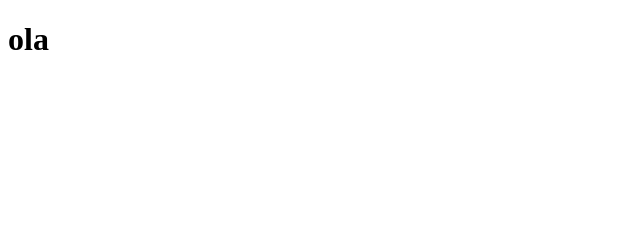
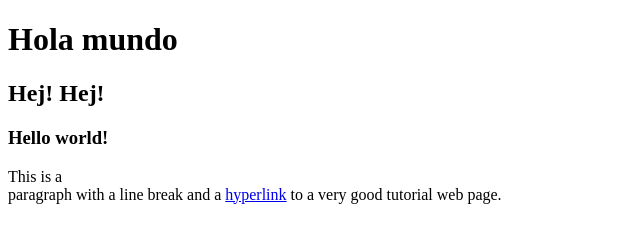
Before and after one commit to alvartapp/Lab1HTML, a plain HTML site: page index.html in a window 1280 px wide. Shown: the whole page, without its empty margins (0-640 px from the left). Drawn offline with Linux system fonts and the light colour scheme.

Commit message:
Parte segunda

```diff
--- a/index.html
+++ b/index.html
@@ -4,10 +4,15 @@
     <meta charset="UTF-8">
     <meta http-equiv="X-UA-Compatible" content="IE=edge">
     <meta name="viewport" content="width=device-width, initial-scale=1.0">
-    <title>Document</title>
+    <title>Formulario</title>
 </head>
-    <title>Formulario</title>
+
 <body>
-    <h1>ola</h1>
+    <h1>Hola mundo</h1>
+    <h2>Hej! Hej!</h2>
+    <h3><strong>Hello world!</strong></h3>
+    <p>This is a <br> paragraph with a line break and a
+        <a href="https://www.w3schools.com">hyperlink</a>
+        to a very good tutorial web page.</p>
 </body>
 </html>
```
